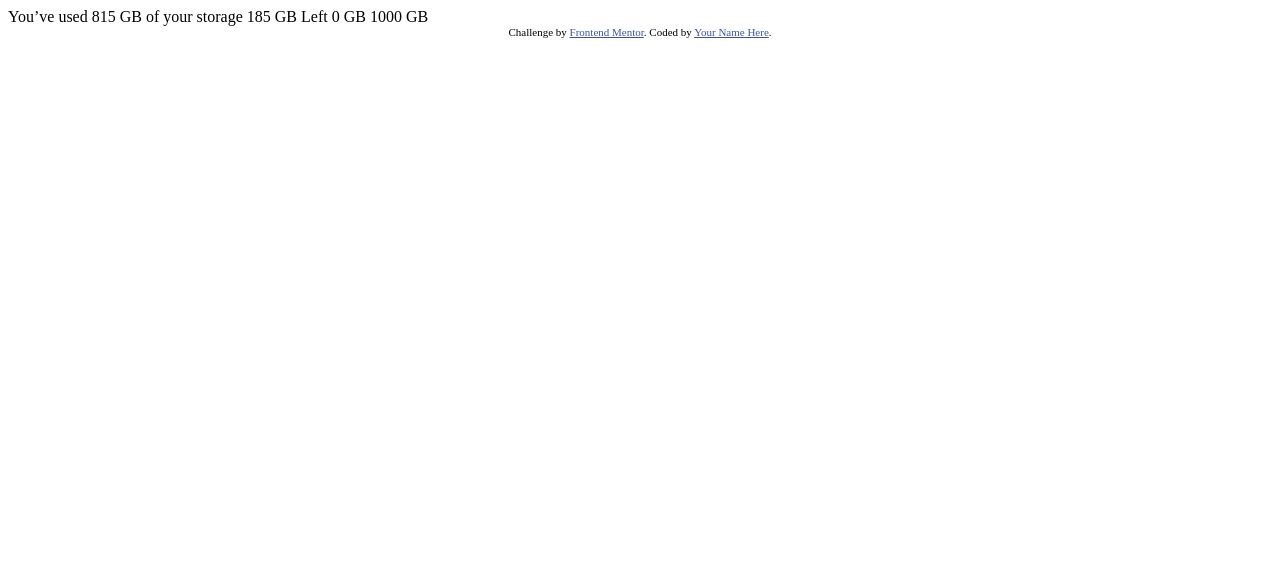
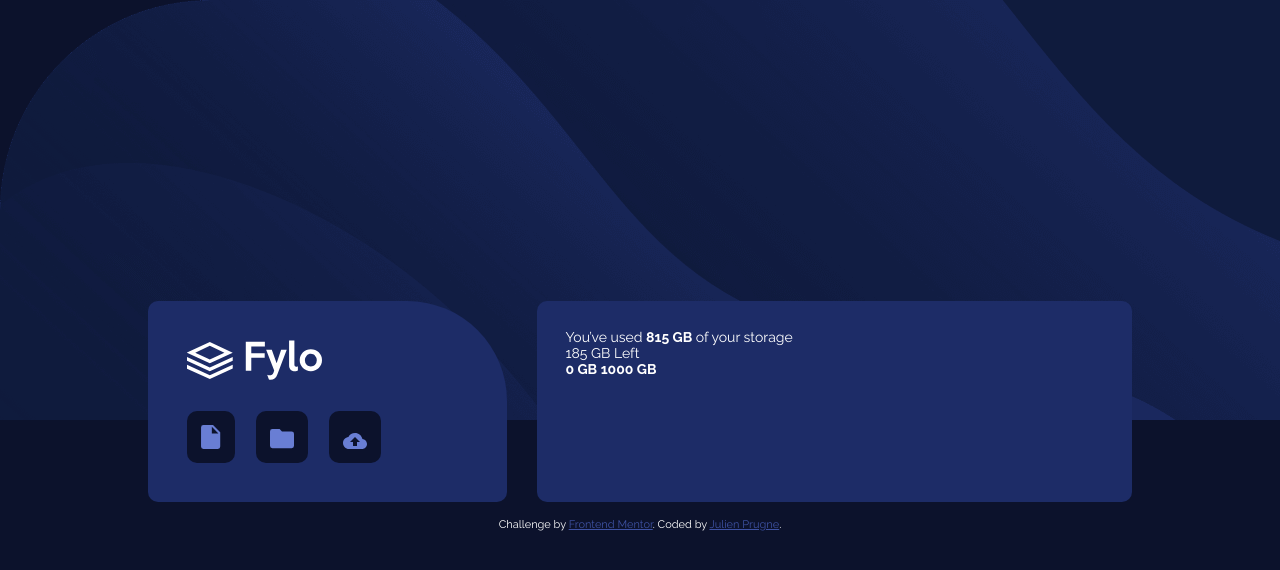
Before and after one commit to bassochette/fylo-data-storage-component, a plain HTML site: page index.html in a window 1280 px wide. Drawn offline with Linux system fonts and the light colour scheme.

Commit message:
first block

```diff
--- /dev/null
+++ b/css/styles.css
@@ -0,0 +1,106 @@
+:root {
+    --pale-blue: hsl(243, 100%, 80%);
+    --grayish-blue: hsl(229, 7%, 55%);
+    --dark-blue: hsl(228, 56%, 26%);
+    --very-dark-blue: hsl(229, 57%, 11%);
+}
+
+body {
+    font-family: 'Raleway', sans-serif;
+    font-size: 14px;
+    font-weight: 400;
+    color: #FFF;
+
+    background-color: var(--very-dark-blue);
+    background-repeat: no-repeat;
+
+    min-height: 100vh;
+    display: flex;
+    flex-direction: column;
+    justify-content: center;
+    align-items: center;
+}
+
+/*
+    Utilities
+*/
+.has-darkblue-bg {
+    background-color: var(--dark-blue);
+}
+
+.bold {
+    font-weight: 700;
+}
+
+/*
+    First Box
+*/
+.action {
+    max-width: 350px;
+    border-radius: 10px 100px 10px 10px;
+    padding: 2.8em 9em 2.8em 2.8em;
+    margin: 1.1em;
+}
+
+.brand_logo {
+    margin-bottom: 2em;
+}
+
+.action_control {
+    display: flex;
+    justify-content: space-between;
+}
+
+.action_control_button {
+    background-color: var(--very-dark-blue);
+    padding: 1em;
+    border-radius: 10px;
+    display: flex;
+    align-items: end;
+}
+.action_control_button:nth-of-type(2n) {
+    margin: 0 1.5em;
+}
+
+/*
+    Second Box
+*/
+.stats {
+    border-radius: 10px;
+    padding: 2em;
+    margin: 1.1em;
+}
+
+/*
+    mobile only styles
+ */
+@media only screen and (max-width: 940px) {
+    body {
+        background-position: bottom;
+        background-image: url("../images/bg-mobile.png");
+    }
+
+    .container {
+        display: flex;
+        flex-direction: column;
+    }
+
+}
+
+/*
+    desktop only style
+*/
+@media only screen and (min-width: 941px) {
+    body {
+        background-image: url("../images/bg-desktop.png");
+    }
+
+    .container {
+        display: flex;
+        flex-direction: row;
+    }
+
+    .stats {
+        width: 38.5em;
+    }
+}
--- a/index.html
+++ b/index.html
@@ -5,8 +5,10 @@
   <meta name="viewport" content="width=device-width, initial-scale=1.0"> <!-- displays site properly based on user's device -->
 
   <link rel="icon" type="image/png" sizes="32x32" href="./images/favicon-32x32.png">
+  <title>Frontend Mentor | Fylo data storage component</title>
 
-  <title>Frontend Mentor | Fylo data storage component</title>
+  <link href="https://fonts.googleapis.com/css2?family=Raleway:ital,wght@0,400;0,700;1,400;1,700&display=swap" rel="stylesheet">
+  <link rel="stylesheet" href="css/styles.css">
 
   <!-- Feel free to remove these styles or customise in your own stylesheet 👍 -->
   <style>
@@ -16,16 +18,41 @@
 </head>
 <body>
 
-  You’ve used 815 GB of your storage
+  <div class="container">
+    <section class="action has-darkblue-bg">
+      <img class="brand_logo" src="images/logo.svg" alt="Logo fylo">
+      <div class="action_control">
+        <span class="action_control_button">
+          <img src="images/icon-document.svg" alt="new document" />
+        </span>
+        <span class="action_control_button">
+          <img src="images/icon-folder.svg" alt="new folder" />
+        </span>
+        <span class="action_control_button">
+          <img src="images/icon-upload.svg" alt="upload" />
+        </span>
+      </div>
+    </section>
+    <section class="stats has-darkblue-bg">
+      <div>
+        You’ve used <span class="bold">815 GB</span> of your storage
+      </div>
+      <div>
+        <div>
+          185 GB Left
+        </div>
+        <div></div>
+        <div>
+          <span class="bold">0 GB</span>
+          <span class="bold">1000 GB</span>
+        </div>
+      </div>
 
-  185 GB Left
-
-  0 GB
-  1000 GB
-
+    </section>
+  </div>
   <div class="attribution">
     Challenge by <a href="https://www.frontendmentor.io?ref=challenge" target="_blank">Frontend Mentor</a>.
-    Coded by <a href="#">Your Name Here</a>.
+    Coded by <a href="#">Julien Prugne</a>.
   </div>
 </body>
 </html>
```
